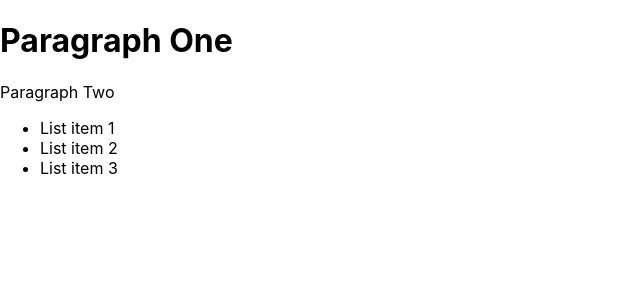
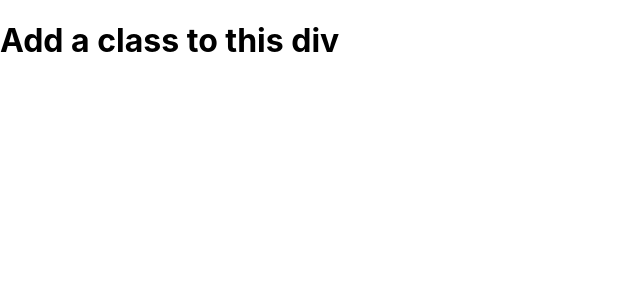
Before and after one commit to FoxGeoff/my-app, a React (Create React App) app: page / in a window 1280 px wide. Shown: the top 300 px of the page, without its empty margins (0-640 px from the left). Built offline with nearby package versions, Linux system fonts and the light colour scheme.

Commit message:
Define an HTML Class in JSX

```diff
--- a/src/index.js
+++ b/src/index.js
@@ -31,14 +31,15 @@ const JSX2 = (
   );
   ReactDOM.render(JSX2, document.getElementById("root"));
 
-/*
-ReactDOM.render(
-  <React.StrictMode>
-    <App />
-  </React.StrictMode>,
-  document.getElementById('root')
-);
-*/
+  /* FCC - Define an HTML Class in JSX */
+  const JSX3 = (
+    <div className="myDiv">
+      <h1>Add a class to this div</h1>
+    </div>
+  );
+  ReactDOM.render(JSX3, document.getElementById("root"));
+
+  /* FCC - Learn About Self-Closing JSX Tags */
 
 // If you want to start measuring performance in your app, pass a function
 // to log results (for example: reportWebVitals(console.log))
```
